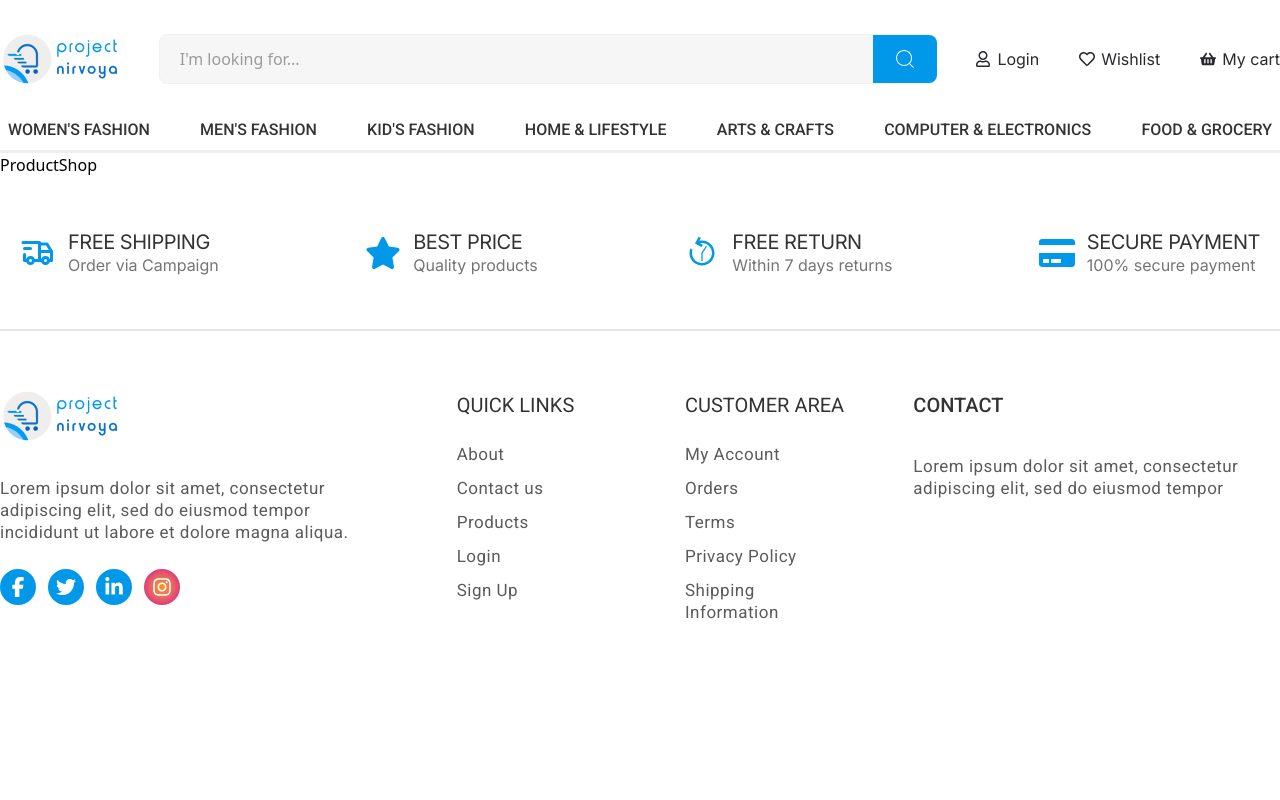
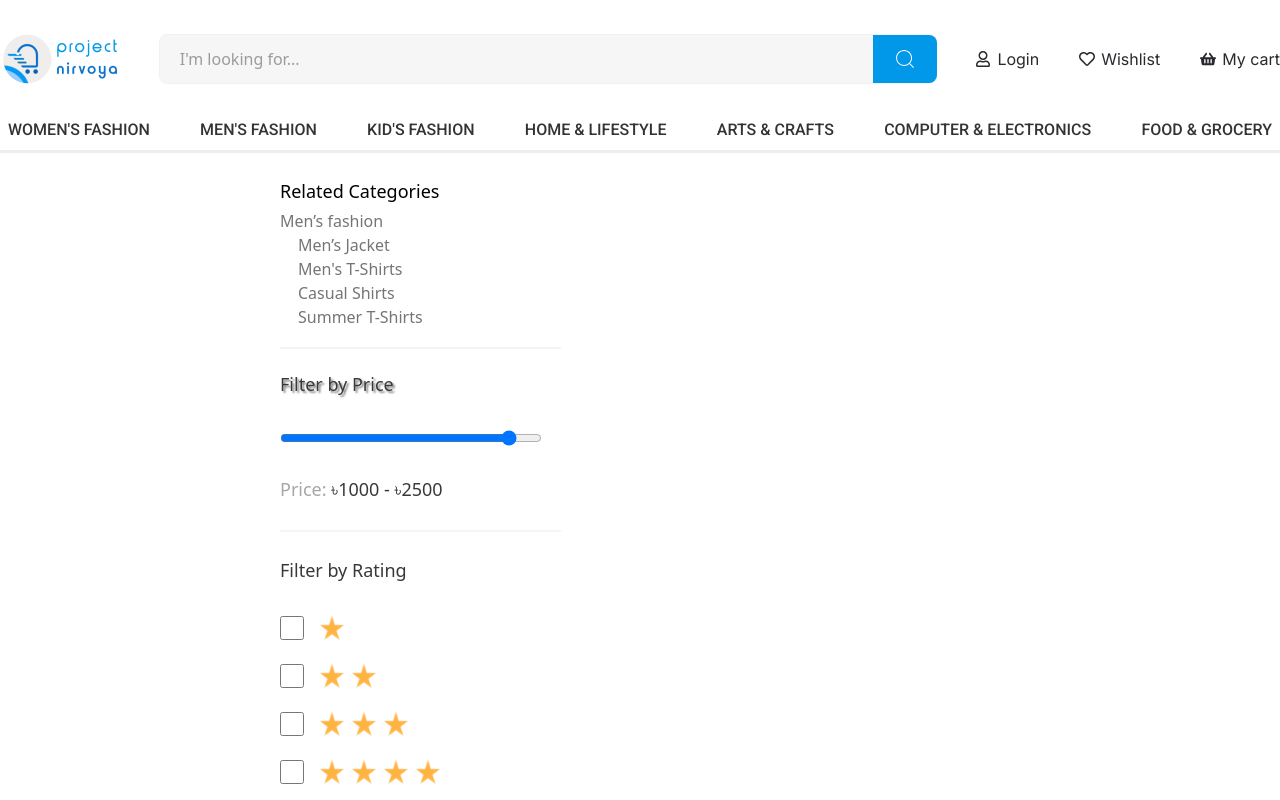
Before and after one commit to basudevkumer/project-nirvoya_e-commerce, a React (Vite) app: page /shop in a window 1280 px wide. Shown: the top 800 px of the page. Built offline with nearby package versions, Linux system fonts and the light colour scheme.

Commit message:
Filter part

```diff
--- a/src/component/commonComponent/Navbar.jsx
+++ b/src/component/commonComponent/Navbar.jsx
@@ -60,7 +60,7 @@ const Navbar = () => {
                 return (
                   <li
                     className={`text-[#333333] pb-2 title-medium cursor-pointer px-2  relative after:absolute after:content-['']  after:w-[100%] after:h-[2px] after:-bottom-0 after:-left-full after:bg-[#0198E9]  overflow-hidden hover:after:left-0 `}
-                 key={items.id} >
+                    key={items.id} >
                     {items.label}
                   </li>
                 );
--- /dev/null
+++ b/src/component/productShop/Filter.jsx
@@ -0,0 +1,100 @@
+import React from 'react'
+
+const Filter = () => {
+    return (
+        <div className=" ml-[261px] justify-center items-center">
+            <div className="w-[300px] h-[694px] bg-[#FFFFFF] pl-[19px]">
+
+
+                <div>
+                    <p className="pt-[25px] text-[18px] font-medium">
+                        Related Categories
+                    </p>
+                    <p className="mt-[4px] text-[16px] font-normal text-[#757575]">
+                        Men’s fashion
+                    </p>
+                    <ul className="pl-[18px] text-[16px] font-normal text-[#757575]">
+                        <li className="hover:text-blue-300 cursor-pointer transition-colors">
+                            Men’s Jacket
+                        </li>
+                        <li className="hover:text-blue-300 cursor-pointer transition-colors">
+                            Men's T-Shirts
+                        </li>
+                        <li className="hover:text-blue-300 cursor-pointer transition-colors">
+                            Casual Shirts
+                        </li>
+                        <li className="hover:text-blue-300 cursor-pointer transition-colors">
+                            Summer T-Shirts
+                        </li>
+                    </ul>
+                </div>
+
+                <div className="bg-[#f4f4f4] h-[2px] w-full mt-[18px]" />
+
+                <div className="w-[269px] h-[134px] mt-[22px] relative">
+                    <p className="font-medium text-[#383838] text-[18px] [text-shadow:2px_2px_2px_rgba(0,0,0,0.5)]">
+                        Filter by Price
+                    </p>
+
+                    <input
+                        className="w-[262px] mt-[32px]"
+                        type="range"
+                        id="cowbell"
+                        name="cowbell"
+                        min="0"
+                        max="100"
+                        defaultValue="90"
+                        step="10"
+                    />
+
+                    <p className="text-[18px] mt-[24px]">
+                        <span className="text-[#a7a7a7]">Price: </span>
+                        <span className="font-medium text-[#383838]">
+                            ৳1000 - ৳2500
+                        </span>
+                    </p>
+                </div>
+
+                <div className="bg-[#f4f4f4] h-[2px] w-full mt-[25px]" />
+
+
+                <div className="w-[269px] h-[243px] mt-[25px]">
+                    <p className="text-[18px] font-medium text-[#383838] mb-3">
+                        Filter by Rating
+                    </p>
+
+                    <div className="flex flex-col gap-2 mt-[32px]">
+
+                        {[1, 2, 3, 4, 5].map((stars) => (
+                            <label
+                                key={stars}
+                                className={`flex items-center cursor-pointer ${stars !== 1 ? "mt-[16px]" : ""
+                                    }`}
+                            >
+                                <input
+                                    type="checkbox"
+                                    className="w-[24px] h-[24px] mr-[16px]"
+                                />
+
+                                <div className="flex gap-[8px]">
+                                    {Array.from({ length: stars }).map((_, index) => (
+                                        <img
+                                            key={index}
+                                            className="w-[24px] h-[24px]"
+                                            src="./src/assets/images/star 1.png"
+                                            alt="star"
+                                        />
+                                    ))}
+                                </div>
+                            </label>
+                        ))}
+
+                    </div>
+                </div>
+
+            </div>
+        </div>
+    );
+};
+
+export default Filter
--- a/src/pages/Home.jsx
+++ b/src/pages/Home.jsx
@@ -1,8 +1,12 @@
+
+import Filter from '@/component/productShop/filter'
 import React from 'react'
 
 const Home = () => {
   return (
-    <div>Home</div>
+    <>
+    <Filter/>
+    </>
   )
 }
 
--- a/src/pages/ProductShop.jsx
+++ b/src/pages/ProductShop.jsx
@@ -1,8 +1,9 @@
+import Filter from '@/component/productShop/filter'
 import React from 'react'
 
 const ProductShop = () => {
   return (
-    <div>ProductShop</div>
+    <Filter/>
   )
 }
 
```
Also changed, not shown: src/assets/images/Star 1.png (added), 1 other file (tests, documents, lock files or other folders).
